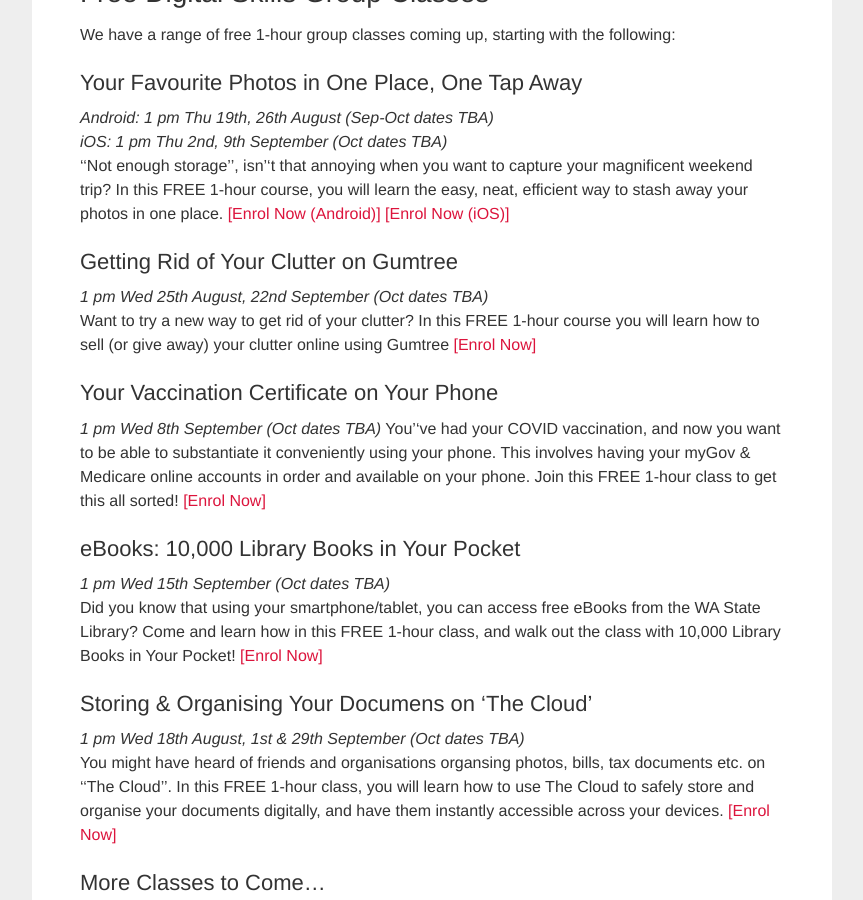
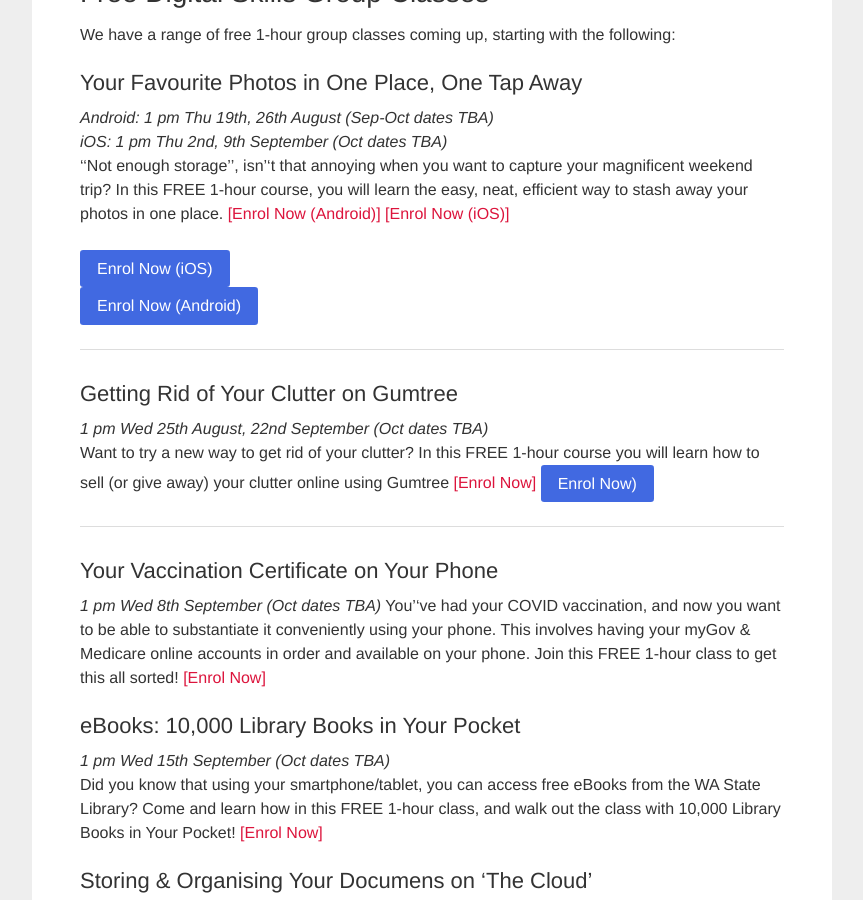
Before and after one commit to auxellbs/splconline.github.io, a Jekyll site: the page built from beconnected/index.md, in a window 1280 px wide and 900 px high, scrolled down 1047 px. Shown: the whole window, without its empty margins (208-1071 px from the left). Built offline with Jekyll 4.4.1, drawn with Linux system fonts in a browser that asks for light colours.

Commit message:
Update index.md

```diff
--- a/beconnected/index.md
+++ b/beconnected/index.md
@@ -27,9 +27,17 @@
 *iOS: 1 pm Thu 2nd, 9th September (Oct dates TBA)*
 ''Not enough storage'', isn''t that annoying when you want to capture your magnificent weekend trip? In this FREE 1-hour course, you will learn the easy, neat, efficient way to stash away your photos in one place. [[Enrol Now (Android)]](https://classmanager.com.au/cbin/admin.php?Action=courses&single_course_id=1406&organisation_name=splc&from=org_home){:target="_blank"} [[Enrol Now (iOS)]](https://classmanager.com.au/cbin/admin.php?Action=courses&single_course_id=1411&organisation_name=splc&from=org_home){:target="_blank"}
 
+[Enrol Now (iOS)](https://classmanager.com.au/cbin/admin.php?Action=courses&single_course_id=1411&organisation_name=splc&from=org_home){:target="_blank"}{:.btn}
+[Enrol Now (Android)](https://classmanager.com.au/cbin/admin.php?Action=courses&single_course_id=1406&organisation_name=splc&from=org_home){:target="_blank"}{:.btn}
+
+---
+
 ### Getting Rid of Your Clutter on Gumtree
 *1 pm Wed 25th August, 22nd September (Oct dates TBA)*
 Want to try a new way to get rid of your clutter? In this FREE 1-hour course you will learn how to sell (or give away) your clutter online using Gumtree [[Enrol Now]](https://classmanager.com.au/cbin/admin.php?Action=courses&single_course_id=1407&organisation_name=splc&from=org_home){:target="_blank"}
+[Enrol Now)](https://classmanager.com.au/cbin/admin.php?Action=courses&single_course_id=1407&organisation_name=splc&from=org_home){:target="_blank"}{:.btn}
+
+---
 
 ### Your Vaccination Certificate on Your Phone
 *1 pm Wed 8th September (Oct dates TBA)*
```
